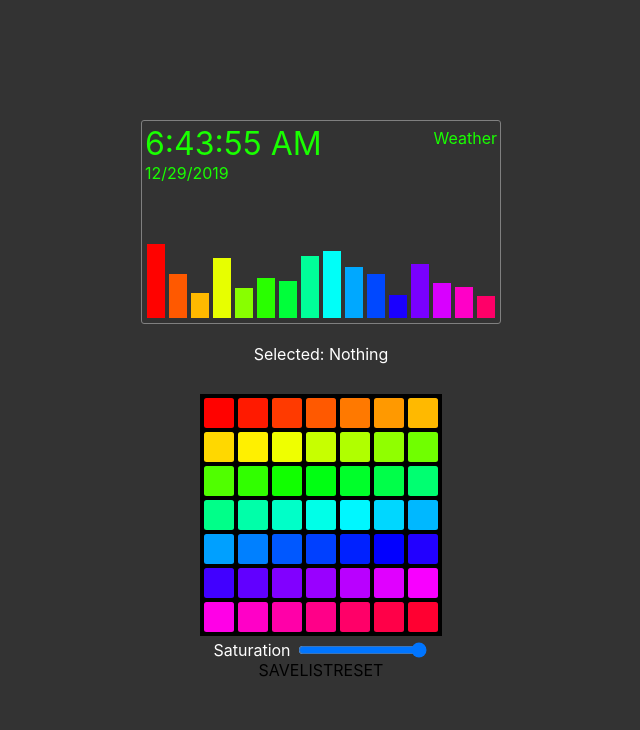
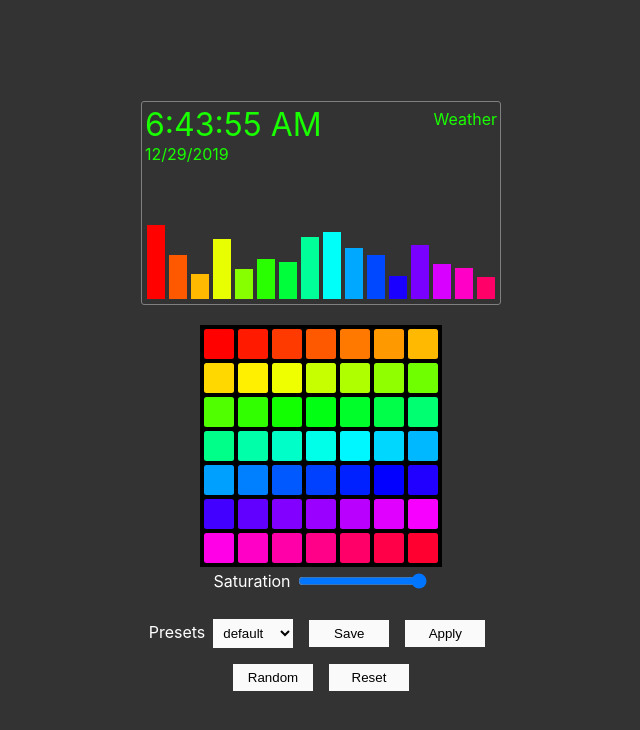
Before and after one commit to amcolash/led_spectrum_remote, a React (Create React App) app: page / in a window 1280 px wide. Shown: the top 730 px of the page, without its empty margins (319-959 px from the left). Built offline with nearby package versions, Linux system fonts and the light colour scheme.

Commit message:
add in presets and nearly done from the ui side

```diff
--- a/src/App.css
+++ b/src/App.css
@@ -1,3 +1,13 @@
 body {
   background-color: #333;
+  color: white;
 }
+
+button,
+select {
+  margin: 8px;
+  padding: 6px;
+  background-color: #fafafa;
+  border: none;
+  min-width: 80px;
+}
--- a/src/App.js
+++ b/src/App.js
@@ -10,6 +10,16 @@ export class App extends Component {
   constructor(props) {
     super(props);
 
+    const defaultColors = this.getDefaultColors();
+
+    this.state = { barColors: defaultColors.barColors, textColor: defaultColors.textColor, selected: -1, presets: [] };
+  }
+
+  componentDidMount() {
+    this.saveColors(false);
+  }
+
+  getDefaultColors() {
     const barColors = [];
     for (let i = 0; i < 16; i++) {
       const h = Math.floor((i / 16) * 255);
@@ -17,7 +27,46 @@ export class App extends Component {
     }
     const textColor = rgbFromHsv(82, 255, 255);
 
-    this.state = { barColors, textColor, selected: -1 };
+    return { barColors, textColor };
+  }
+
+  randomColors() {
+    const barColors = [];
+    for (let i = 0; i < 16; i++) {
+      const h = Math.floor(Math.random() * 255);
+      barColors.push(rgbFromHsv(h, 255, 255));
+    }
+    const textColor = rgbFromHsv(Math.floor(Math.random() * 255), 255, 255);
+
+    return { barColors, textColor };
+  }
+
+  saveColors(promptName) {
+    let presets = localStorage.getItem('presets');
+    if (presets) presets = JSON.parse(presets);
+    else presets = {};
+
+    const name = promptName ? prompt('Preset Name?', 'default') : 'default';
+    if (name) presets[name] = { barColors: this.state.barColors, textColor: this.state.textColor };
+    localStorage.setItem('presets', JSON.stringify(presets));
+
+    this.setState({ presets: Object.keys(presets) });
+  }
+
+  loadColors(name) {
+    let presets = localStorage.getItem('presets');
+    if (presets) {
+      presets = JSON.parse(presets);
+      if (presets[name]) {
+        const preset = presets[name];
+        this.setState({ textColor: preset.textColor, barColors: preset.barColors });
+      }
+    }
+  }
+
+  // This will forecefully apply all colors at once, instead of a per-item change (useful for presets)
+  applyColors() {
+    // Do the magic here
   }
 
   updateColor(h, s) {
@@ -47,10 +96,16 @@ export class App extends Component {
     return (
       <div
         className="app"
-        style={{ display: 'flex', flexWrap: 'wrap', alignContent: 'center', justifyContent: 'center', height: '100vh' }}
-        onClick={e => {
-          if (e.target.className === 'app') this.setState({ selected: -1 });
+        style={{
+          display: 'flex',
+          flexDirection: 'column',
+          flexWrap: 'wrap',
+          alignContent: 'center',
+          justifyContent: 'center',
+          alignItems: 'center',
+          height: '100vh'
         }}
+        onClick={() => this.setState({ selected: -1 })}
       >
         <div
           className="display"
@@ -60,25 +115,38 @@ export class App extends Component {
             border: '1px solid gray',
             display: 'flex',
             flexWrap: 'wrap',
-            marginBottom: 20,
             padding: 3,
-            borderRadius: 3
+            borderRadius: 3,
+            marginBottom: 20
           }}
         >
           <Text color={textColor} selected={this.state.selected === -2} onClick={() => this.setState({ selected: -2 })} />
+          <div style={{ width: '100%', textAlign: 'center', visibility: selectedText === 'Selected: Nothing' ? 'hidden' : undefined }}>
+            {selectedText}
+          </div>
           <Bars barColors={barColors} selected={selected} onClick={i => this.setState({ selected: i })} />
         </div>
-        <div style={{ flexBasis: '100%', width: 0 }}></div>
-
-        <div style={{ marginBottom: 30, color: 'white' }}>{selectedText}</div>
-        <div style={{ flexBasis: '100%', width: 0 }}></div>
 
         <ColorGrid dimensions={7} size={30} margin={2} onClick={(h, s) => this.updateColor(h, s)} />
-        <div style={{ flexBasis: '100%', width: 0 }}></div>
 
-        <div>SAVE</div>
-        <div>LIST</div>
-        <div>RESET</div>
+        <div style={{ display: 'flex', flexDirection: 'column', alignItems: 'center', marginTop: 20 }}>
+          <div>
+            <label>Presets</label>
+            <select onChange={e => this.loadColors(e.target.value)}>
+              {this.state.presets.map(p => (
+                <option value={p} key={p}>
+                  {p}
+                </option>
+              ))}
+            </select>
+            <button onClick={() => this.saveColors(true)}>Save</button>
+            <button onClick={() => this.setState({ ...this.applyColors() })}>Apply</button>
+          </div>
+          <div>
+            <button onClick={() => this.setState({ ...this.randomColors() })}>Random</button>
+            <button onClick={() => this.setState({ ...this.getDefaultColors() })}>Reset</button>
+          </div>
+        </div>
       </div>
     );
   }
--- a/src/Components/Bars.js
+++ b/src/Components/Bars.js
@@ -27,21 +27,14 @@ export class Bars extends Component {
             outline: this.props.selected === i ? '1px solid white' : undefined
           }}
           key={i}
-          onClick={() => this.props.onClick(i)}
+          onClick={e => {
+            this.props.onClick(i);
+            e.stopPropagation();
+          }}
         ></div>
       );
     }
 
-    return (
-      <div
-        className="bars"
-        style={{ display: 'flex', alignItems: 'flex-end', justifyContent: 'center' }}
-        onClick={e => {
-          if (e.target.className === 'bars') this.props.onClick(-1);
-        }}
-      >
-        {bars}
-      </div>
-    );
+    return <div style={{ display: 'flex', alignItems: 'flex-end', justifyContent: 'center' }}>{bars}</div>;
   }
 }
--- a/src/Components/ColorGrid.js
+++ b/src/Components/ColorGrid.js
@@ -51,7 +51,7 @@ export class ColorGrid extends Component {
         </div>
 
         <div style={{ display: 'flex', alignItems: 'center', paddingTop: margin * 2 }}>
-          <label style={{ color: 'white', paddingRight: 5 }}>Saturation</label>
+          <label style={{ paddingRight: 5 }}>Saturation</label>
           <input
             type="range"
             min="0"
--- a/src/Components/Text.js
+++ b/src/Components/Text.js
@@ -26,7 +26,10 @@ export class Text extends Component {
       <div
         className="text"
         style={{ color: this.props.color, fontSize: 16, width: '100%', outline: this.props.selected ? '1px solid white' : undefined }}
-        onClick={() => this.props.onClick()}
+        onClick={e => {
+          this.props.onClick(e);
+          e.stopPropagation();
+        }}
       >
         <div style={{ display: 'flex', alignItems: 'flex-begin', justifyContent: 'space-between', width: '100%' }}>
           <div style={{ fontSize: 32 }}>{this.state.time}</div>
```
